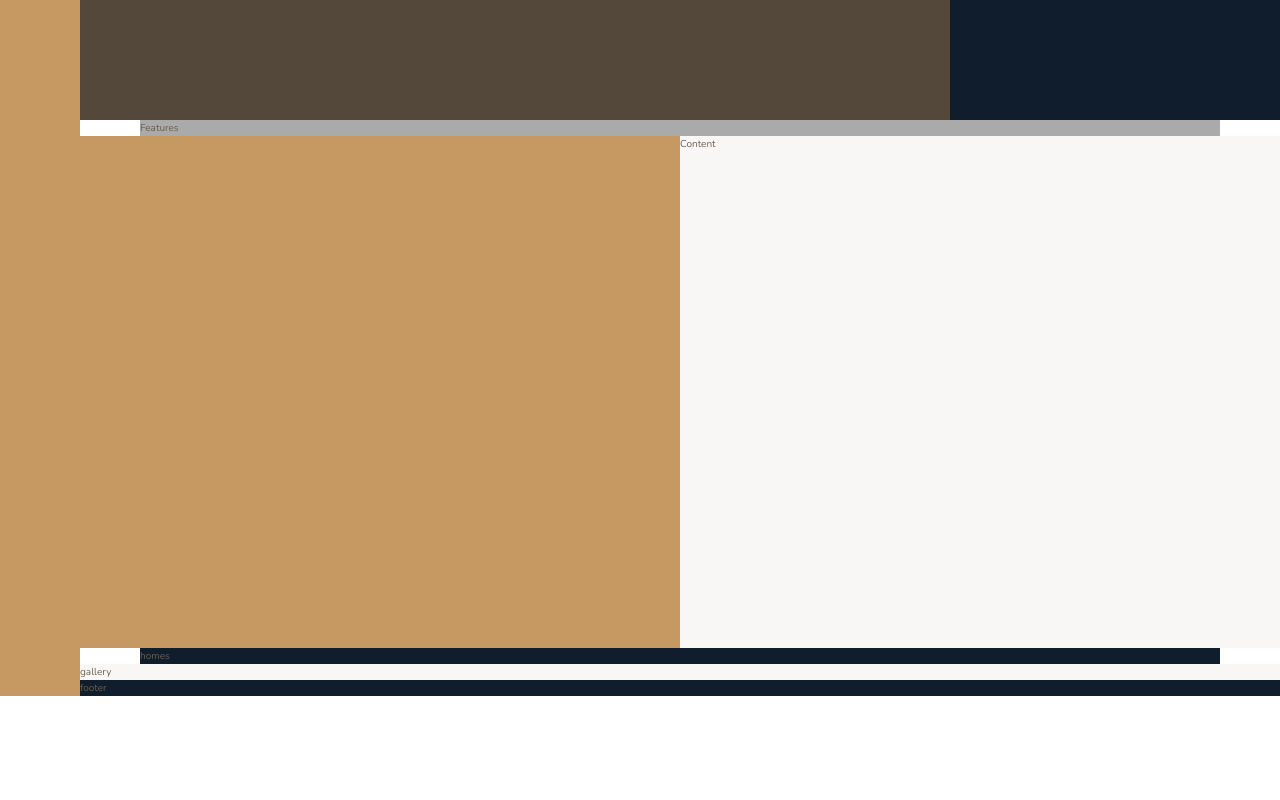
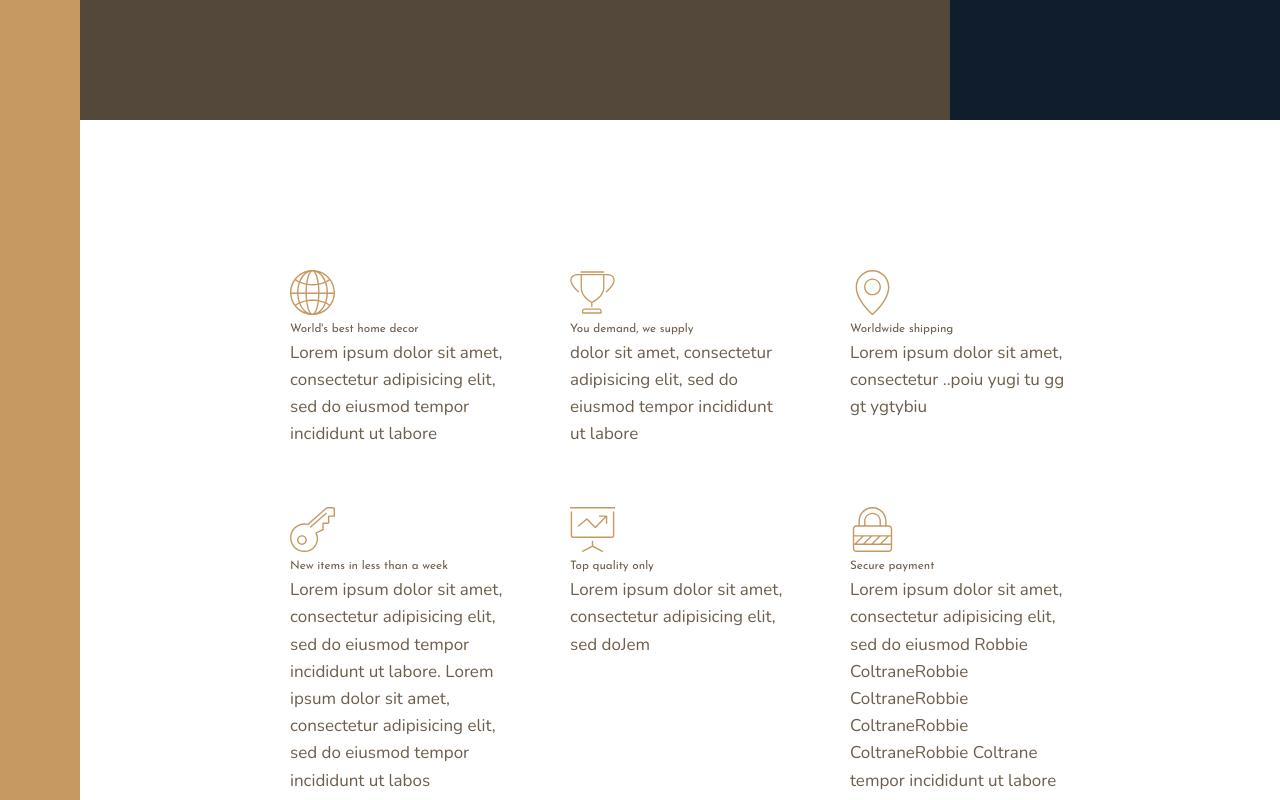
Before and after one commit to Michie1001/whistling-pine, a website: page index.html in a window 1280 px wide. Shown: the part 520-1320 px from the top of the page. Before the commit the page ends 1216 px from the top, so only its background shows below. Drawn offline with nearby package versions, Linux system fonts and the light colour scheme.

Commit message:
begun features layout

```diff
--- a/index.html
+++ b/index.html
@@ -22,7 +22,64 @@
             Realtors
         </div>
         <div class="features">
-            Features
+            <div class="feature">
+                <svg class="feature__icon">
+                    <use xlink:href="img/sprite.svg#icon-global">
+                </svg>
+                <h3 class="heading-3">World's best home decor</h3>
+                <p class="feature__text">
+                    Lorem ipsum dolor sit amet, consectetur adipisicing elit, sed do eiusmod
+                    tempor incididunt ut labore
+                </p>
+            </div>
+            <div class="feature">
+                <svg class="feature__icon">
+                    <use xlink:href="img/sprite.svg#icon-trophy">
+                </svg>
+                <h3 class="heading-3">You demand, we supply</h3>
+                <p class="feature__text">
+                    dolor sit amet, consectetur adipisicing elit, sed do eiusmod
+                    tempor incididunt ut labore
+                </p>
+            </div>
+            <div class="feature">
+                <svg class="feature__icon">
+                    <use xlink:href="img/sprite.svg#icon-map-pin">
+                </svg>
+                <h3 class="heading-3">Worldwide shipping</h3>
+                <p class="feature__text">
+                    Lorem ipsum dolor sit amet, consectetur ..poiu yugi tu gg gt ygtybiu
+                </p>
+            </div>
+            <div class="feature">
+                <svg class="feature__icon">
+                    <use xlink:href="img/sprite.svg#icon-key">
+                </svg>
+                <h3 class="heading-3">New items in less than a week</h3>
+                <p class="feature__text">
+                    Lorem ipsum dolor sit amet, consectetur adipisicing elit, sed do eiusmod
+                    tempor incididunt ut labore. Lorem ipsum dolor sit amet, consectetur adipisicing elit, sed do eiusmod tempor incididunt ut labos
+                </p>
+            </div>
+            <div class="feature">
+                <svg class="feature__icon">
+                    <use xlink:href="img/sprite.svg#icon-presentation">
+                </svg>
+                <h3 class="heading-3">Top quality only</h3>
+                <p class="feature__text">
+                    Lorem ipsum dolor sit amet, consectetur adipisicing elit, sed doJem
+                </p>
+            </div>
+            <div class="feature">
+                <svg class="feature__icon">
+                    <use xlink:href="img/sprite.svg#icon-lock">
+                </svg>
+                <h3 class="heading-3">Secure payment</h3>
+                <p class="feature__text">
+                    Lorem ipsum dolor sit amet, consectetur adipisicing elit, sed do eiusmod Robbie ColtraneRobbie ColtraneRobbie ColtraneRobbie ColtraneRobbie Coltrane
+                    tempor incididunt ut labore
+                </p>
+            </div>
         </div>
         <div class="story__pictures">
 
--- a/sass/_features.scss
+++ b/sass/_features.scss
@@ -1,4 +1,20 @@
 .features {
-	background-color: $color-grey-light-2;
 	grid-column: center-start / center-end;
+
+	margin: 15rem;
+
+	display: grid;
+	grid-template-columns: repeat(3, 1fr);
+	grid-gap: 6rem;
 }
+
+.feature {
+	&__icon{
+		fill: $color-primary;
+		width: 4.5rem;
+		height: 4.5rem;
+	}
+	&__text{
+		font-size: 1.7rem;
+	}
+}
--- a/sass/_typography.scss
+++ b/sass/_typography.scss
@@ -0,0 +1,17 @@
+%heading{
+	font-family: $font-display;
+	font-weight: 400;
+}
+
+.heading-1 {
+	@extend %heading;
+}
+.heading-2 {
+	@extend %heading;
+}
+.heading-3 {
+	@extend %heading;
+}
+.heading-4 {
+	@extend %heading;
+}
```
Also changed, not shown: css/style.css.
